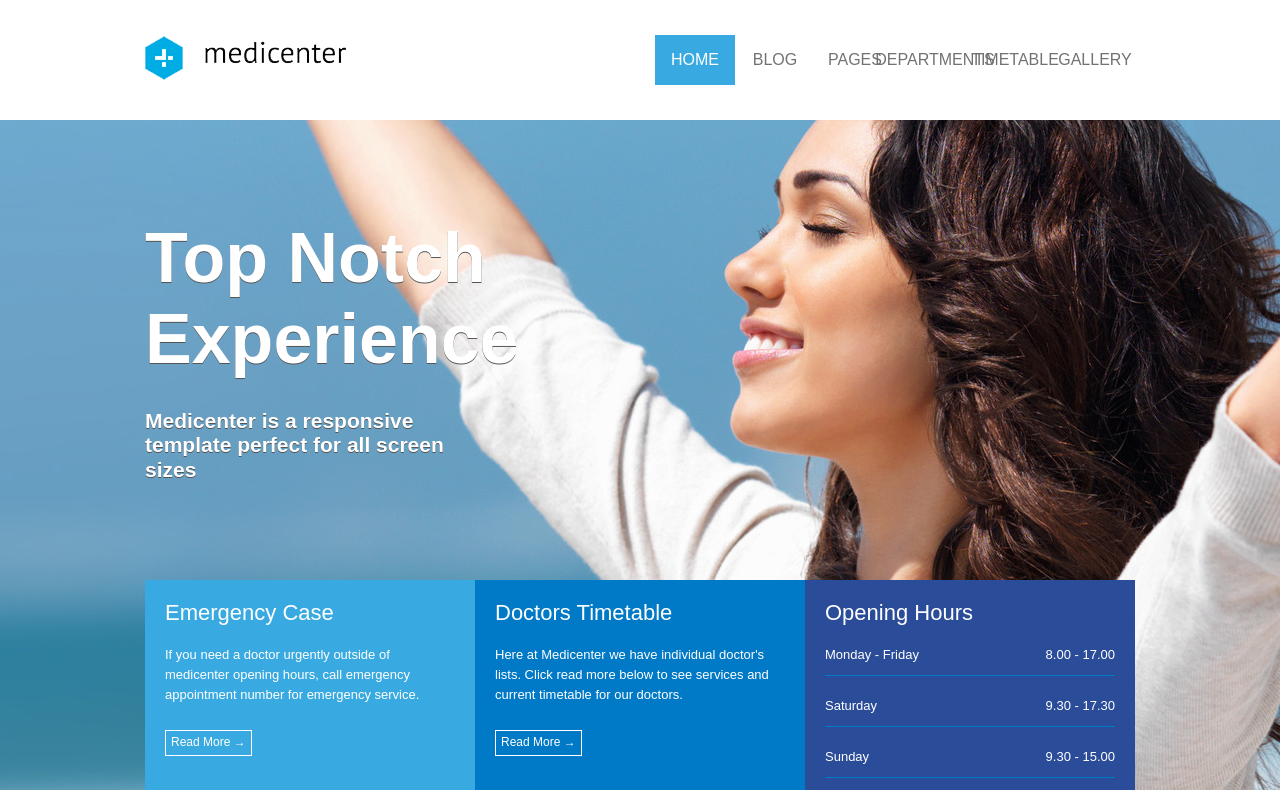
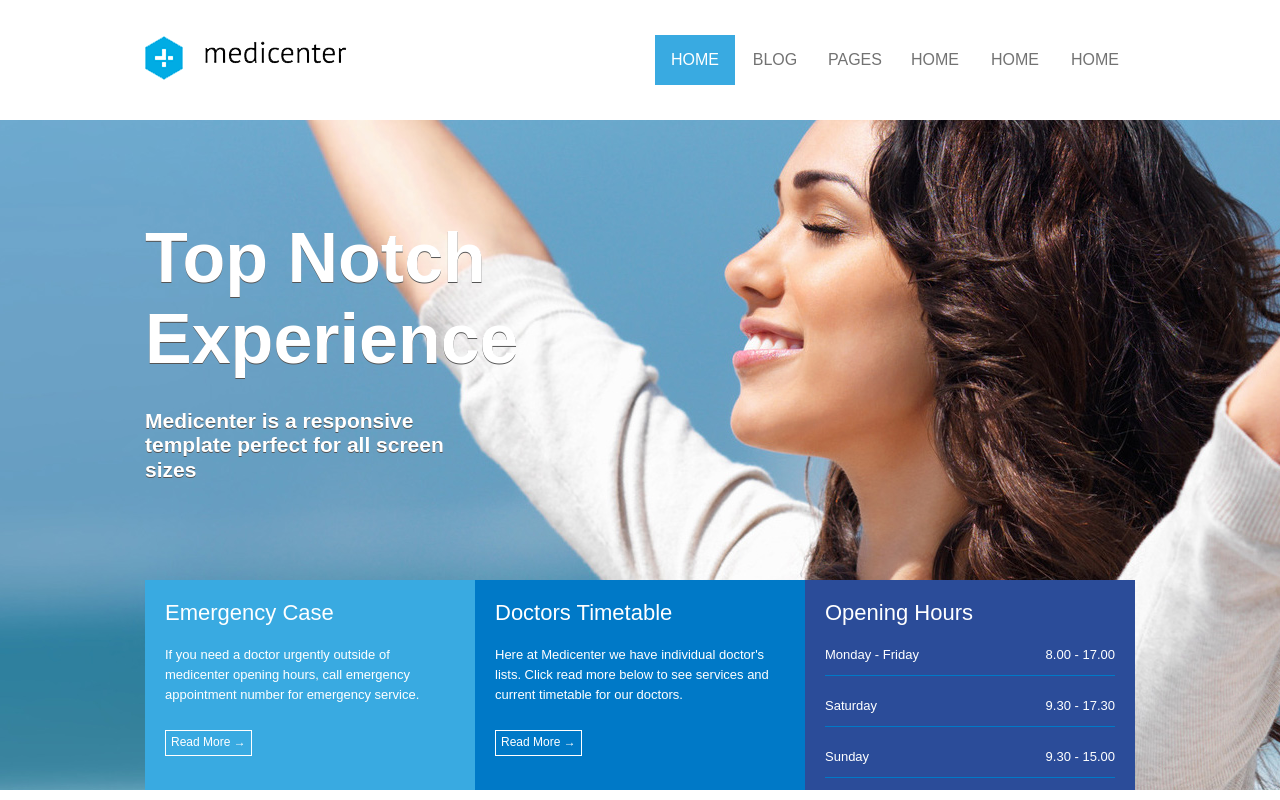
Before and after one commit to Andrehrc/templeate-aula-medicenter, a plain HTML site: page index.html in a window 1280 px wide. Shown: the top 800 px of the page. Drawn offline with Linux system fonts and the light colour scheme.

Commit message:
Update index.html

```diff
--- a/index.html
+++ b/index.html
@@ -48,9 +48,9 @@
                         <a href="index.html"><li id="homepage">HOME</li></a>
                         <a href="index.html"><li class="">BLOG</li></a>
                         <a href="index.html"><li class="">PAGES</li></a>
-                        <a href="index.html"><li class="">DEPARTMENTS</li></a>
-                        <a href="index.html"><li class="">TIMETABLE</li></a>
-                        <a href="index.html"><li class="">GALLERY</li></a>
+                        <a href="index.html"><li class="">HOME</li></a>
+                        <a href="index.html"><li class="">HOME</li></a>
+                        <a href="index.html"><li class="">HOME</li></a>
                     </ul>
                 </nav>
             </div>
```
